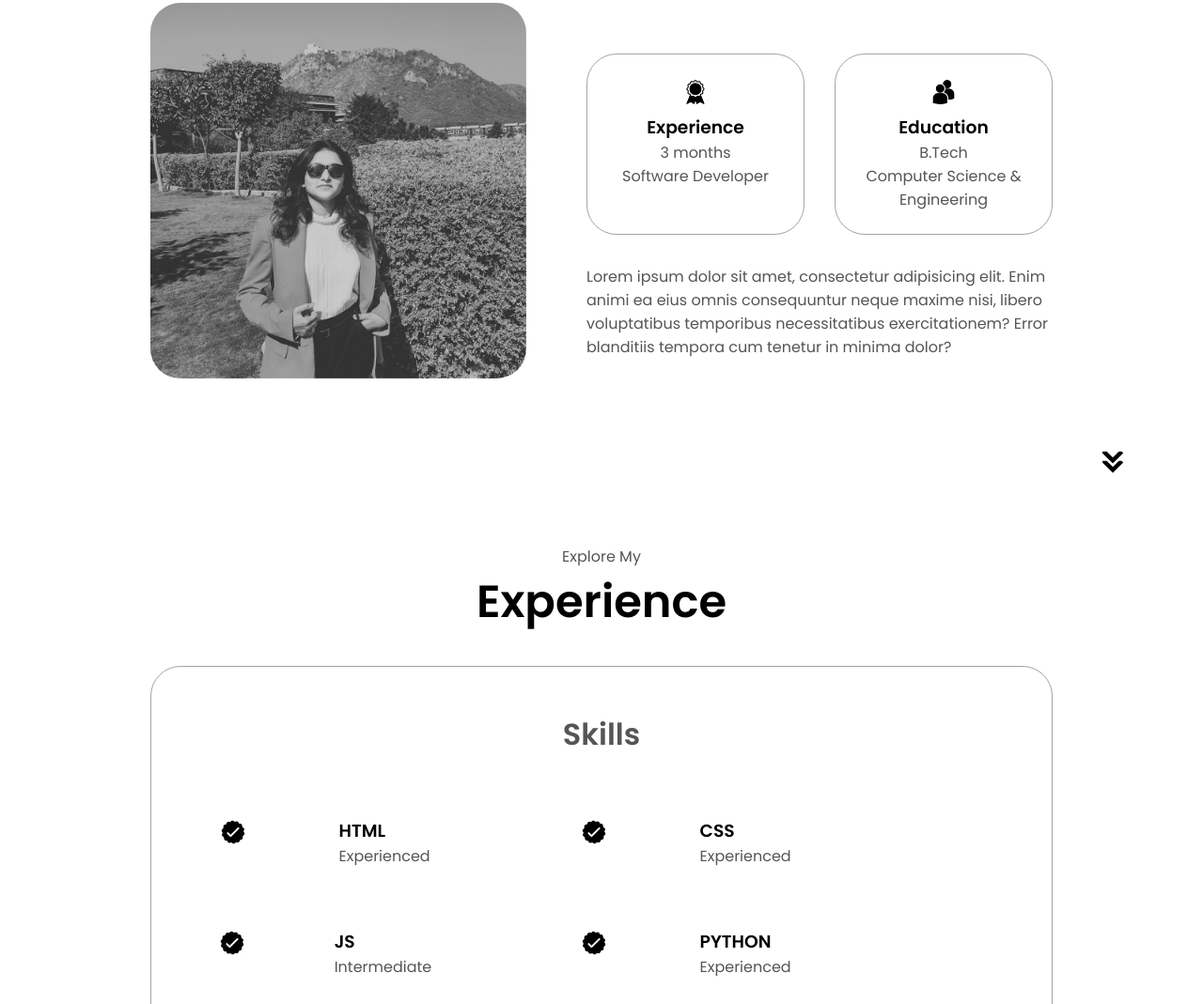
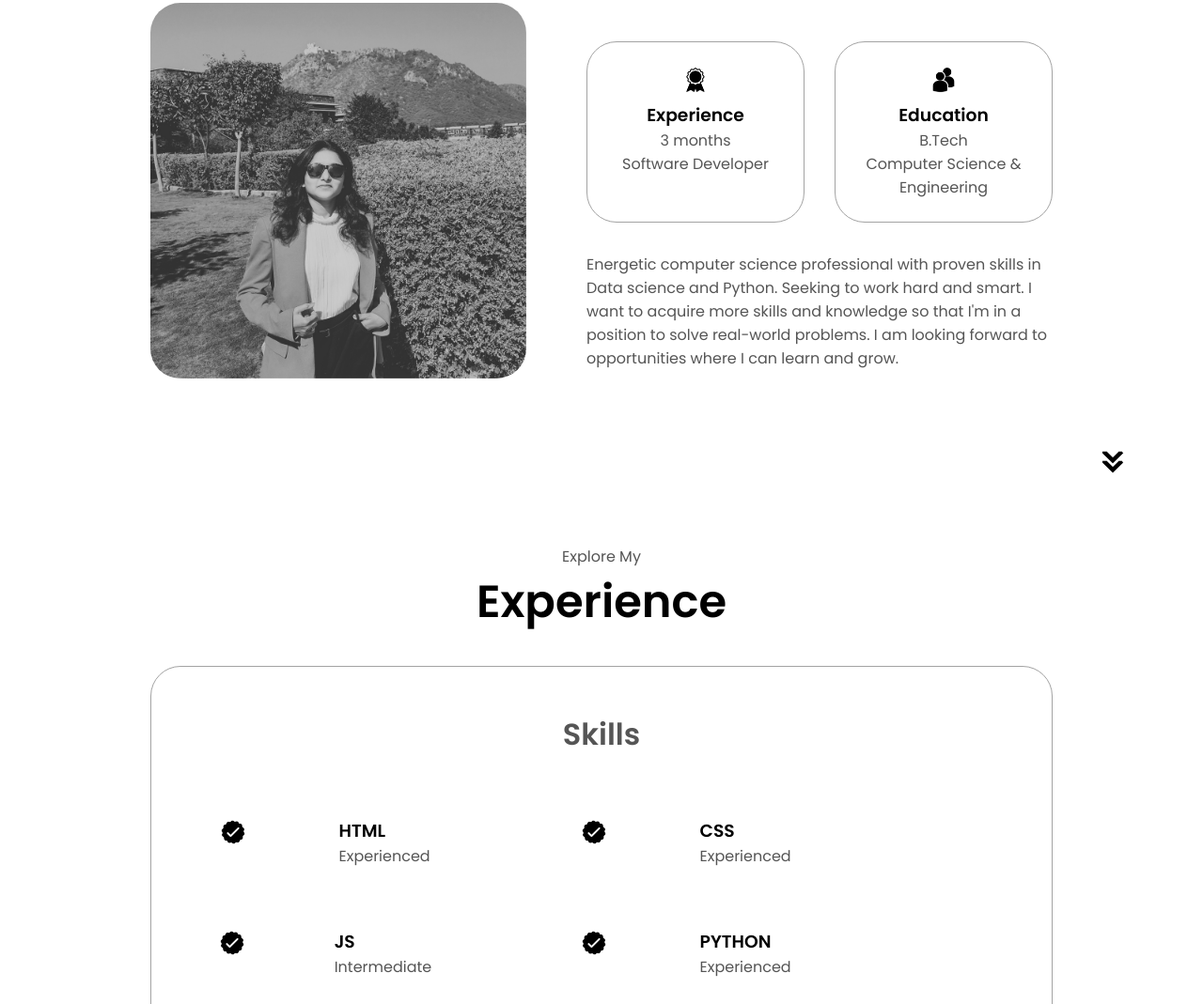
Before and after one commit to Hetva/Portfolio-Website, a plain HTML site: page index.html in a window 1280 px wide. Shown: the part 1116-2185 px from the top of the page at 94% size. Drawn offline with Linux system fonts and the light colour scheme.

Commit message:
about me

```diff
--- a/index.html
+++ b/index.html
@@ -101,9 +101,11 @@
       </div>
       <div class="text-container">
         <p>
-          Lorem ipsum dolor sit amet, consectetur adipisicing elit.
-          Enim animi ea eius omnis consequuntur neque maxime nisi, libero voluptatibus temporibus necessitatibus exercitationem?
-          Error blanditiis tempora cum tenetur in minima dolor?
+          Energetic computer science professional with proven skills in Data
+          science and Python. Seeking to work hard and smart. I want to
+          acquire more skills and knowledge so that I'm in a position to solve
+          real-world problems. I am looking forward to opportunities where I
+          can learn and grow.
         </p>
       </div>
      </div>
```
